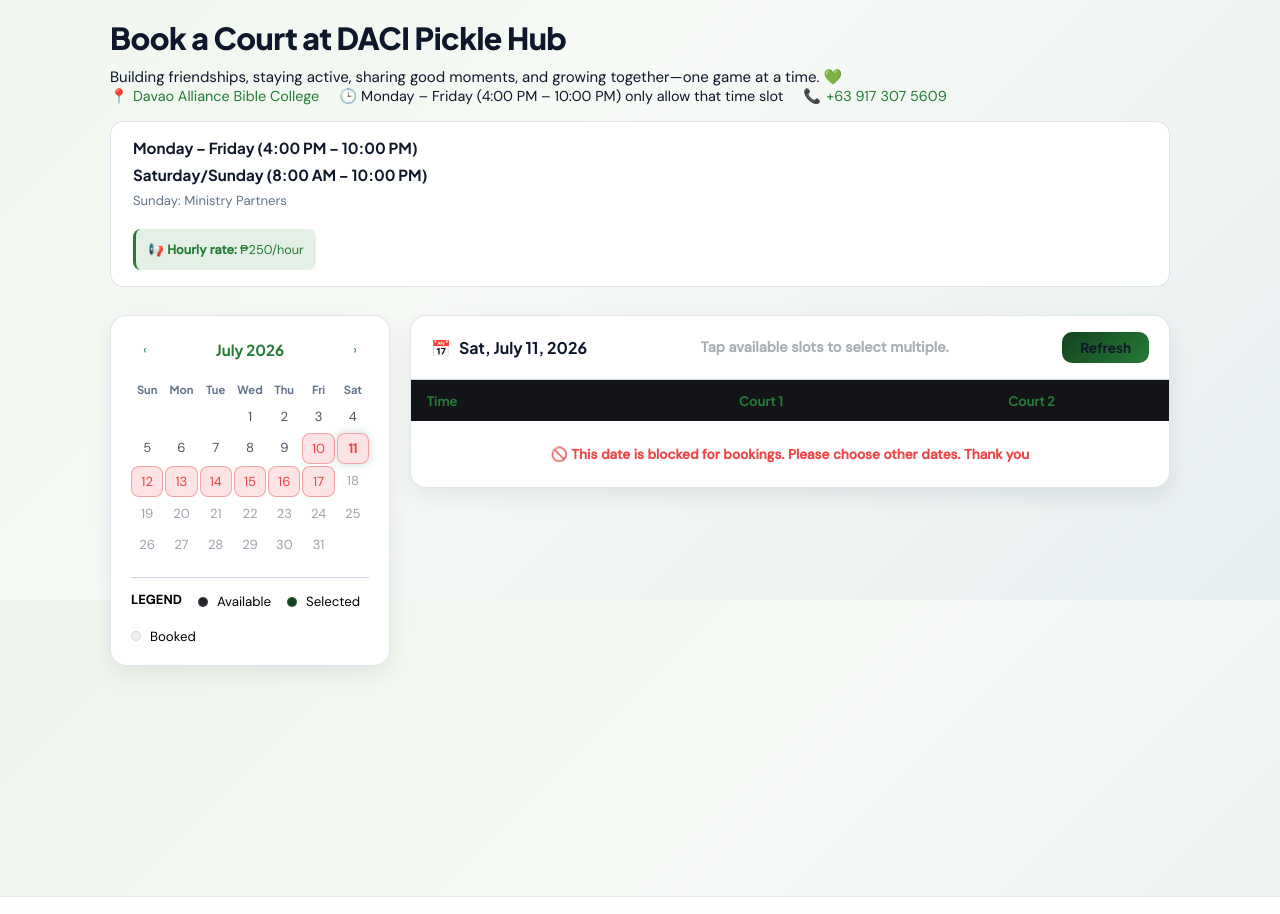
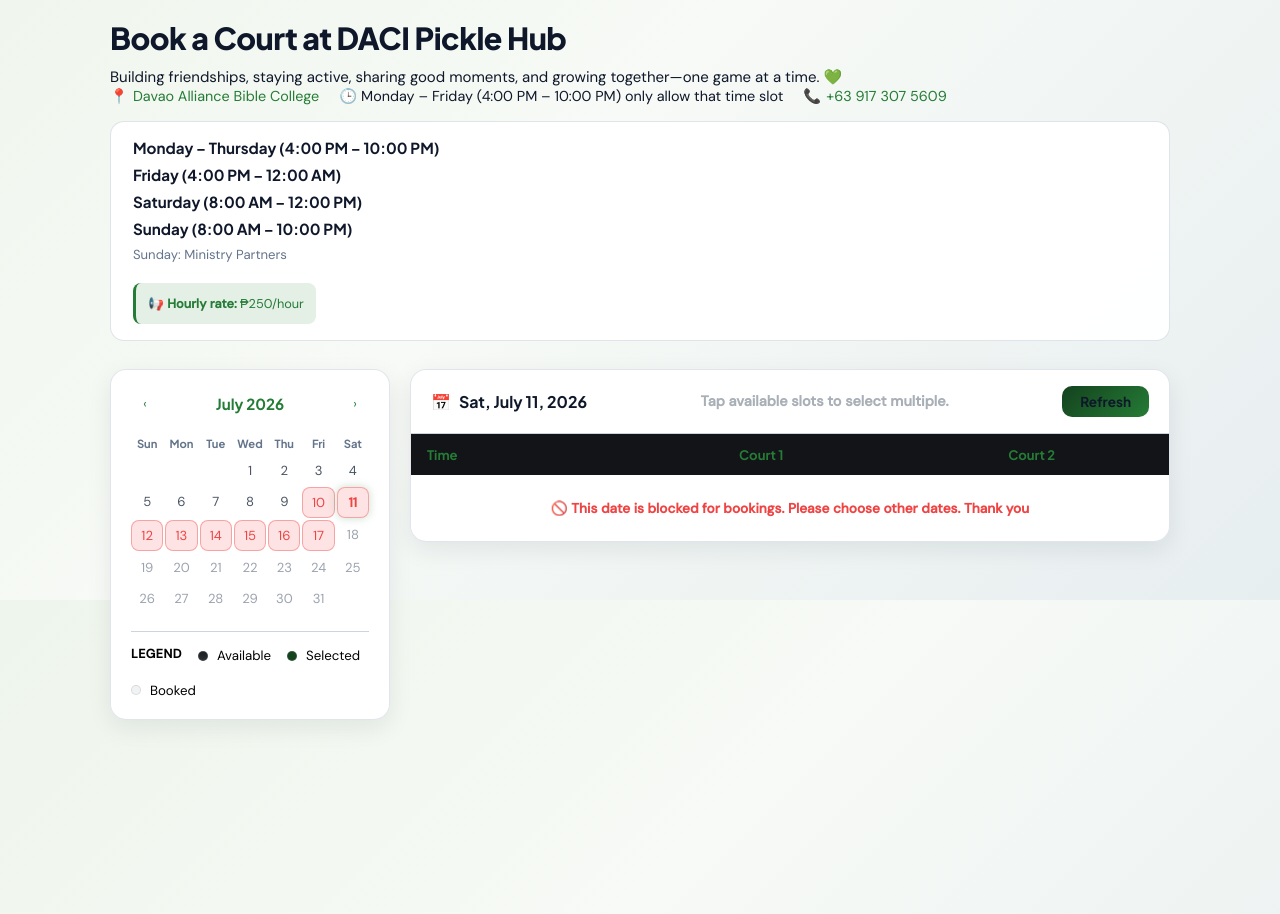
Before and after one commit to dacipicklehub-code/dacipicklehub, a website: page index.html in a window 1280 px wide. Shown: the part 1000-1914 px from the top of the page. Drawn offline with nearby package versions, Linux system fonts and the light colour scheme; no server answers.

Commit message:
Update index.html

```diff
--- a/index.html
+++ b/index.html
@@ -82,8 +82,10 @@
   </div>
 
   <div class="pricing-banner">
-    <div class="rate">Monday – Friday (4:00 PM – 10:00 PM)</div>
-    <div class="rate">Saturday/Sunday (8:00 AM – 10:00 PM)</div>
+    <div class="rate">Monday – Thursday (4:00 PM – 10:00 PM)</div>
+     <div class="rate">Friday (4:00 PM – 12:00 AM)</div>
+    <div class="rate">Saturday (8:00 AM – 12:00 PM)</div>
+     <div class="rate">Sunday (8:00 AM – 10:00 PM)</div>
     <div class="note">Sunday: Ministry Partners</div>
     <div style="margin-top: 12px; padding: 12px; background: rgba(37, 124, 54, 0.12); border-radius: 8px; font-size: 0.85em; color: #257C36; border-left: 3px solid #257C36;">📢 <strong>Hourly rate:</strong> ₱250/hour</div>
   </div>
```
